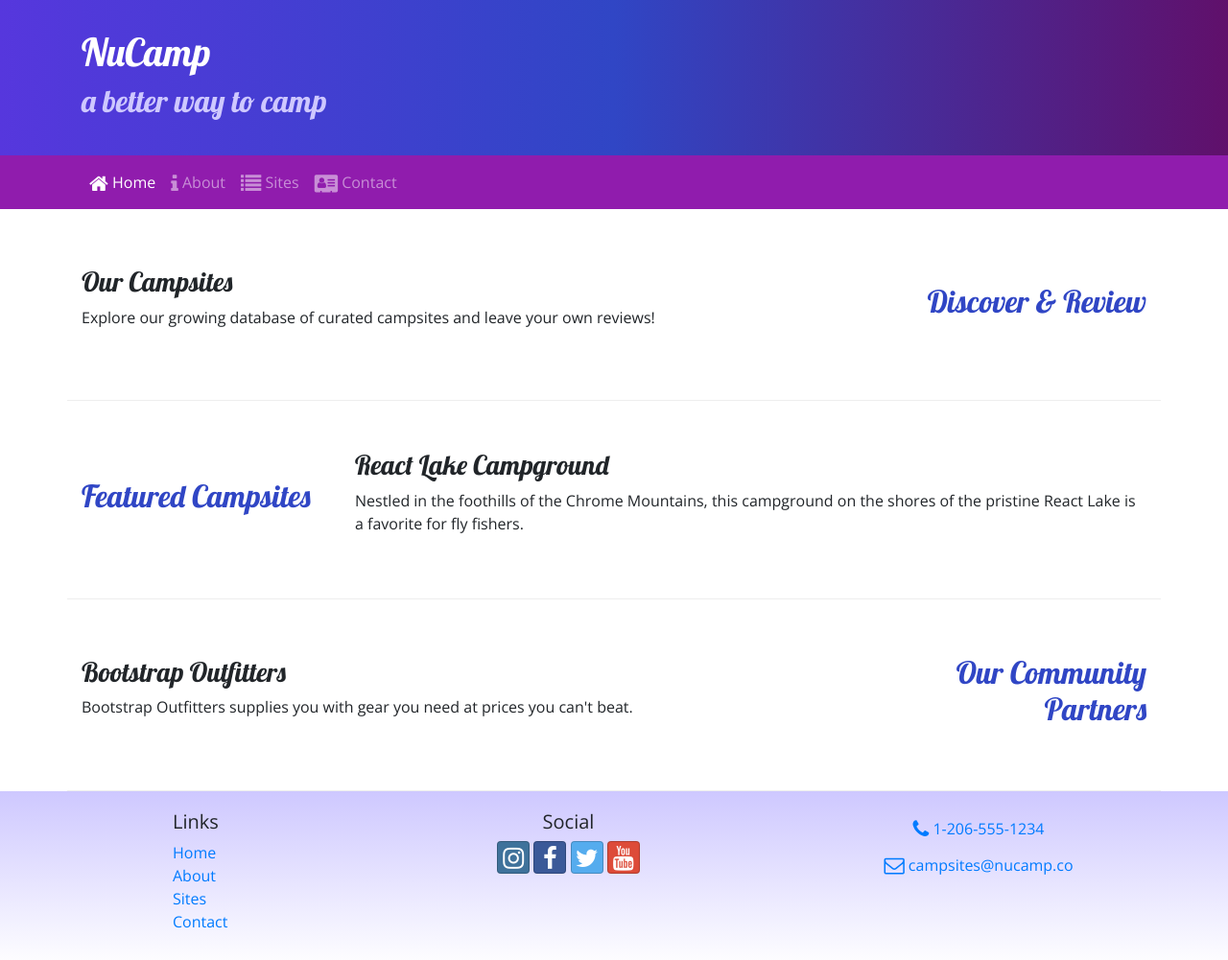
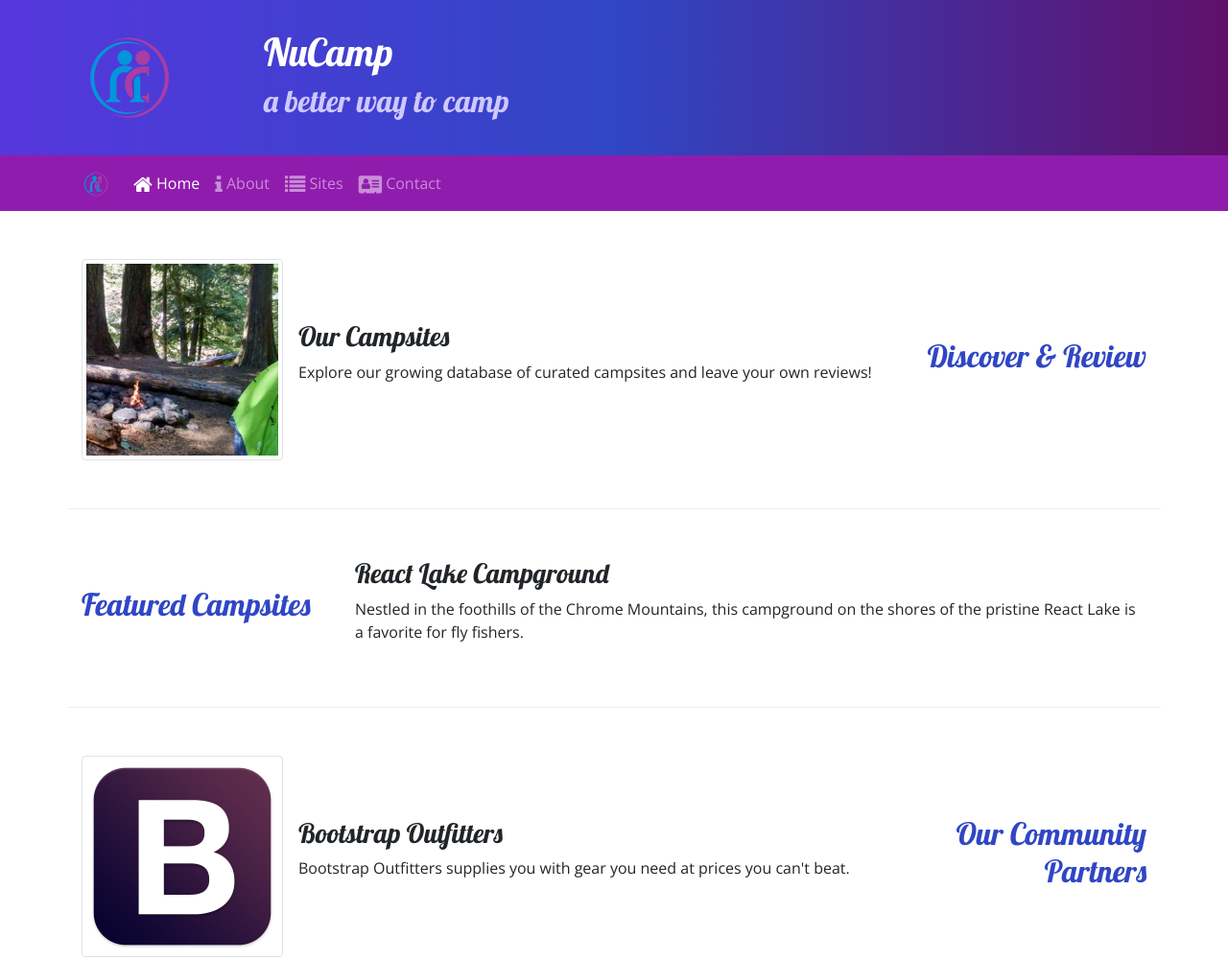
Before and after one commit to j-Arez/Nucamp-Site, a website: page index.html in a window 1280 px wide. Shown: the top 1001 px of the page at 96% size. Drawn offline with nearby package versions, Linux system fonts and the light colour scheme.

Commit message:
Images and Media

```diff
--- a/index.html
+++ b/index.html
@@ -21,6 +21,9 @@
     <header class="jumbotron jumbotron-fluid">
         <div class="container">
             <div class="row">
+                <div class="col-4 col-sm-3 col-md-2 align-self-center">
+                    <img src="images/img/logo.png" class="img-fluid">
+                </div>
                 <div class="col">
                     <h1>NuCamp</h1>
                     <h2>a better way to camp</h2>
@@ -31,16 +34,21 @@
 
     <nav class="navbar navbar-expand-sm navbar-dark sticky-top">
         <div class="container">
-            <button class="navbar-toggler ml-auto" type="button" data-toggle="collapse" data-target="#nucampNavbar">
+            <a class="navbar-brand" href="#"> <img src="images/img/logo.png" height="30" width="30" /> </a>
+            <button class="navbar-toggler" type="button" data-toggle="collapse" data-target="#nucampNavbar">
                 <span class="navbar-toggler-icon"> </span>
             </button>
 
             <div class="collapse navbar-collapse" id="nucampNavbar">
                 <ul class="navbar-nav">
-                    <li class="nav-item active"> <a class="nav-link" href="#"> <i class="fa fa-home fa-lg"> </i> Home </a> </li>
-                    <li class="nav-item"> <a class="nav-link" href="aboutus.html"> <i class="fa fa-info fa-lg"> </i> About </a> </li>
-                    <li class="nav-item"> <a class="nav-link" href="#"> <i class="fa fa-list fa-lg"> </i> Sites </a> </li>
-                    <li class="nav-item"> <a class="nav-link" href="#"> <i class="fa fa-address-card fa-lg"> </i> Contact </a></li>
+                    <li class="nav-item active"> <a class="nav-link" href="#"> <i class="fa fa-home fa-lg"> </i> Home
+                        </a> </li>
+                    <li class="nav-item"> <a class="nav-link" href="aboutus.html"> <i class="fa fa-info fa-lg"> </i>
+                            About </a> </li>
+                    <li class="nav-item"> <a class="nav-link" href="#"> <i class="fa fa-list fa-lg"> </i> Sites </a>
+                    </li>
+                    <li class="nav-item"> <a class="nav-link" href="contactus.html"> <i
+                                class="fa fa-address-card fa-lg"> </i> Contact </a></li>
                 </ul>
             </div>
         </div>
@@ -55,9 +63,18 @@
                 <h2 class="text-sm-right">Discover & Review</h2>
             </div>
             <div class="col">
-                <h3>Our Campsites</h3>
-                <p class="d-none d-sm-block">Explore our growing database of curated campsites and leave your own
-                    reviews!</p>
+                <div class="media">
+                    <img class="d-flex mr-3 img-thumbnail" src="images/img/breadcrumb-trail-thumb.jpg"
+                        alt="Breadcrumb Trail">
+                    <div class="media-body align-self-center">
+
+                        <h3>Our Campsites</h3>
+                        <p class="d-none d-sm-block">Explore our growing database of curated campsites and leave your
+                            own
+                            reviews!</p>
+                    </div>
+                </div>
+
             </div>
         </div>
 
@@ -82,9 +99,17 @@
 
 
             <div class="col">
-                <h3>Bootstrap Outfitters</h3>
-                <p class="d-none d-sm-block">Bootstrap Outfitters supplies you with gear you need at prices you can't
-                    beat.</p>
+                <div class="media">
+                    <img class="d-flex mr-3 img-thumbnail" src="images/img/bootstrap-thumb.png"
+                        alt="Bootstrap Outfitters">
+                    <div class="media-body align-self-center">
+                        <h3>Bootstrap Outfitters</h3>
+                        <p class="d-none d-sm-block">Bootstrap Outfitters supplies you with gear you need at prices you
+                            can't
+                            beat.</p>
+                    </div>
+                </div>
+
             </div>
         </div>
     </div>
@@ -104,10 +129,14 @@
                 </div>
                 <div class="col-6 col-sm-5 text-center">
                     <h5>Social</h5>
-                    <a class="btn btn-social-icon btn-instagram" href="http://instagram.com/"><i class="fa fa-instagram"></i></a>
-                    <a class="btn btn-social-icon btn-facebook" href="http://facebook.com/"><i class="fa fa-facebook"></i></a>
-                    <a class="btn btn-social-icon btn-twitter" href="http://twitter.com/"><i class="fa fa-twitter"></i></a>
-                    <a class="btn btn-social-icon btn-google" href="http://youtube.com/"><i class="fa fa-youtube"></i></a>
+                    <a class="btn btn-social-icon btn-instagram" href="http://instagram.com/"><i
+                            class="fa fa-instagram"></i></a>
+                    <a class="btn btn-social-icon btn-facebook" href="http://facebook.com/"><i
+                            class="fa fa-facebook"></i></a>
+                    <a class="btn btn-social-icon btn-twitter" href="http://twitter.com/"><i
+                            class="fa fa-twitter"></i></a>
+                    <a class="btn btn-social-icon btn-google" href="http://youtube.com/"><i
+                            class="fa fa-youtube"></i></a>
                 </div>
 
                 <div class="col-sm-4 text-center">
```
Also changed, not shown: aboutus.html (+13 -7 lines), contactus.html (+5 -1 lines), images/img/bootstrap-thumb.png (added), images/img/breadcrumb-trail-thumb.jpg (added), images/img/breadcrumb-trail.jpg (added), images/img/chrome-river-thumb.jpg (added), images/img/chrome-river.jpg (added), images/img/logo.png (added), images/img/react-lake-thumb.jpg (added), images/img/react-lake.jpg (added).
